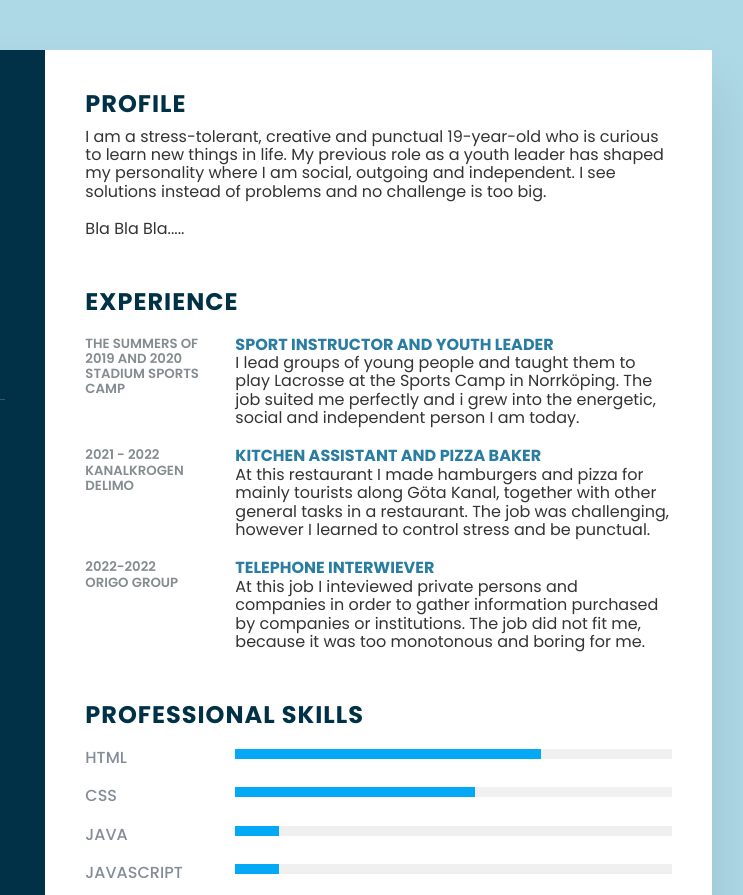
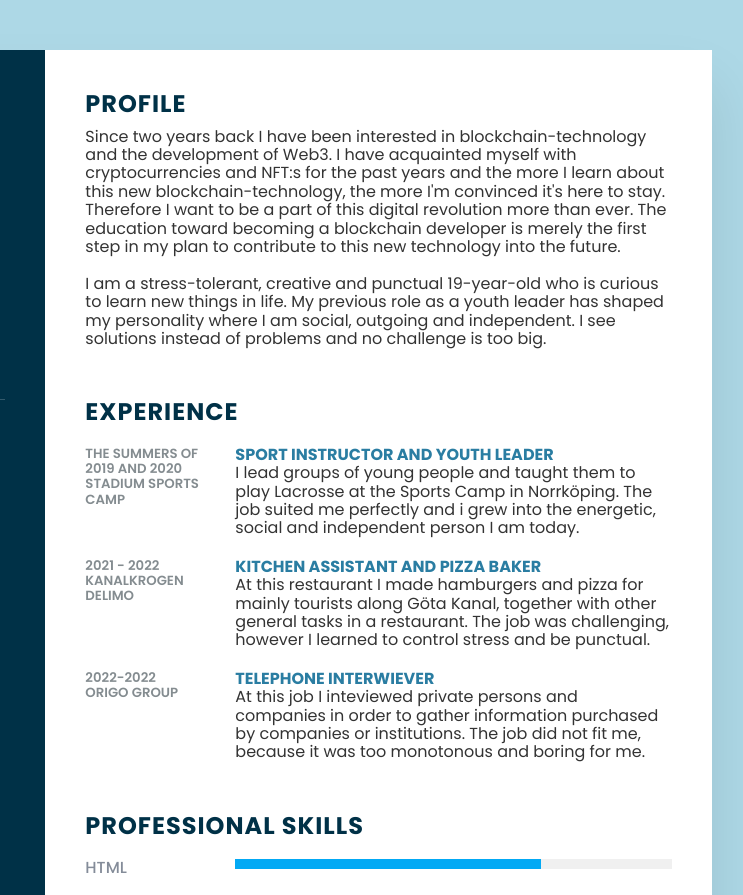
Before and after one commit to Medieinstitutet/cv-med-css-EddeEken, a plain HTML site: page index.html in a window 1280 px wide. Shown: the top 895 px of the page, 428-1171 px from the left. Drawn offline with Linux system fonts and the light colour scheme.

Commit message:
Profile1

```diff
--- a/index.html
+++ b/index.html
@@ -89,10 +89,13 @@
     <section class="rightSide">
       <div class="about">
         <h2 class="title2">Profile</h2>
-        <p>I am a stress-tolerant, creative and punctual 19-year-old who is curious to learn new things in life.
+        <p>Since two years back I have been interested in blockchain-technology and the development of Web3.
+          I have acquainted myself with cryptocurrencies and NFT:s for the past years and the more I learn about this new blockchain-technology, the more I'm convinced it's here to stay.
+          Therefore I want to be a part of this digital revolution more than ever. The education toward becoming a blockchain developer is merely the first step in my plan to contribute to this new technology into the future.<br><br>
+
+          I am a stress-tolerant, creative and punctual 19-year-old who is curious to learn new things in life.
           My previous role as a youth leader has shaped my personality where I am social,
-          outgoing and independent. I see solutions instead of problems and no challenge is too big.<br><br>
-          Bla Bla Bla.....
+          outgoing and independent. I see solutions instead of problems and no challenge is too big.
         </p>
       </div>
       <div class="about">
@@ -146,13 +149,13 @@
           </div>
         </div>
         <div class="box">
-          <h4>Java</h4>
+          <h4>Javascript</h4>
           <div class="percent">
-            <div style="width: 10%;"></div>
+            <div style="width: 20%;"></div>
           </div>
         </div>
         <div class="box">
-          <h4>Javascript</h4>
+          <h4>Java</h4>
           <div class="percent">
             <div style="width: 10%;"></div>
           </div>
```
